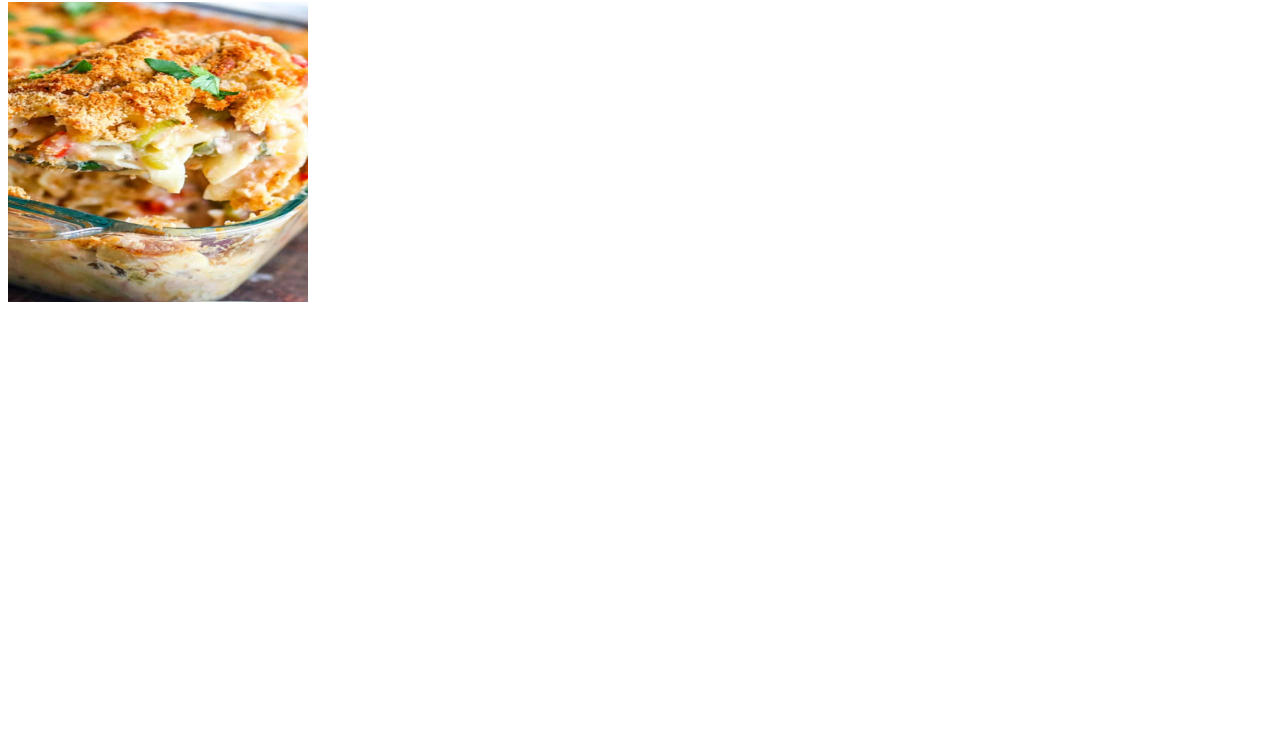
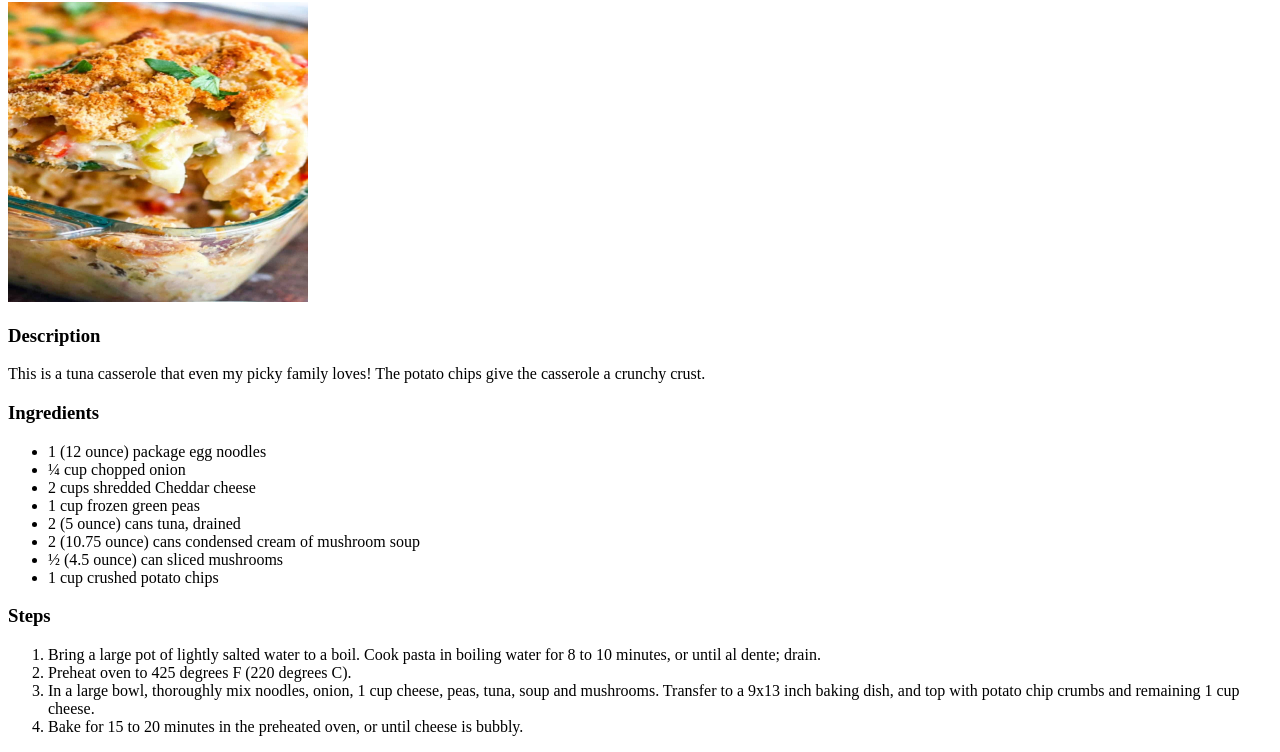
Before and after one commit to Abdulrahman-Tahbib/odin-recipes, a plain HTML site: page recipes/tuna-casserole.html in a window 1280 px wide. Shown: the part 78-830 px from the top of the page. Before the commit the page ends 800 px from the top, so only its background shows below. Drawn offline with Linux system fonts and the light colour scheme.

Commit message:
Add description, ingredients and steps to recipes

```diff
--- a/recipes/tuna-casserole.html
+++ b/recipes/tuna-casserole.html
@@ -8,7 +8,34 @@
 </head>
 <body>
     <h1>Tuna Casserole</h1>
+
     <img src="../images/Tuna-Casserole.jpg" alt="picture of tuna casserole" height="300" width="300">
+
+    <h3>Description</h3>
+
+    <p>This is a tuna casserole that even my picky family loves! The potato chips give the casserole a crunchy crust.</p>
+
+    <h3>Ingredients</h3>
+
+    <ul>
+        <li>1 (12 ounce) package egg noodles</li>
+        <li>¼ cup chopped onion</li>
+        <li>2 cups shredded Cheddar cheese</li>
+        <li>1 cup frozen green peas</li>
+        <li>2 (5 ounce) cans tuna, drained</li>
+        <li>2 (10.75 ounce) cans condensed cream of mushroom soup</li>
+        <li>½ (4.5 ounce) can sliced mushrooms</li>
+        <li>1 cup crushed potato chips</li>
+    </ul>
+
+    <h3>Steps</h3>
+
+    <ol>
+        <li>Bring a large pot of lightly salted water to a boil. Cook pasta in boiling water for 8 to 10 minutes, or until al dente; drain.</li>
+        <li>Preheat oven to 425 degrees F (220 degrees C).</li>
+        <li>In a large bowl, thoroughly mix noodles, onion, 1 cup cheese, peas, tuna, soup and mushrooms. Transfer to a 9x13 inch baking dish, and top with potato chip crumbs and remaining 1 cup cheese.</li>
+        <li>Bake for 15 to 20 minutes in the preheated oven, or until cheese is bubbly.</li>
+    </ol>
 
 </body>
 </html>
```
Also changed, not shown: recipes/fettuccine-alfredo.html (+27 -0 lines), recipes/pesto-pasta.html (+25 -0 lines).
